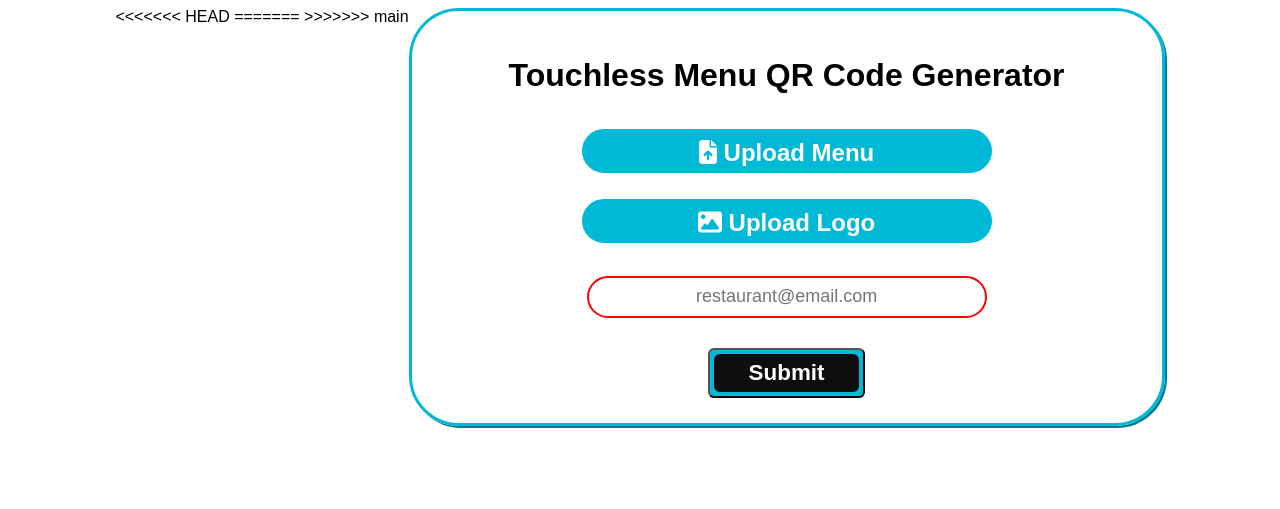
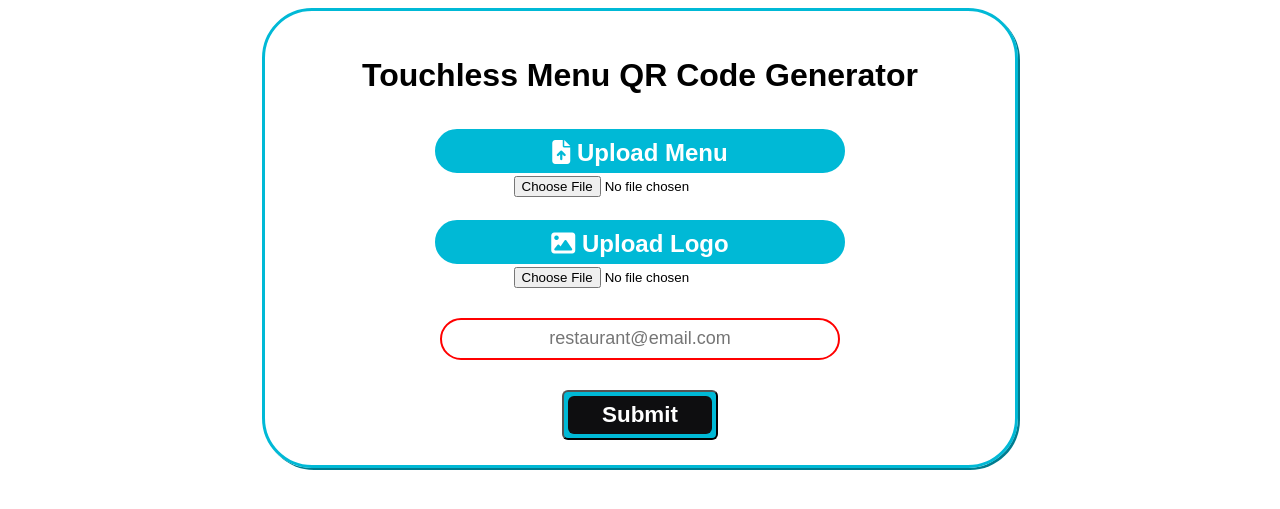
Before and after one commit to AR1985/touchless_menu_qr_code, a Flask app: page /upload in a window 1280 px wide. Shown: the top 509 px of the page. Run offline with Flask 2, Linux system fonts and the light colour scheme; some libraries are stand-ins or nearby versions.

Commit message:
Removed  display: none; property  from the style input[type='file'] in the layout.css file, and commented out some comments in header showing up as text in body

```diff
--- a/generate-menu-QR-code/static/styles/layout.css
+++ b/generate-menu-QR-code/static/styles/layout.css
@@ -59,7 +59,7 @@ label:hover {
 }
 
 input[type="file"] {
-  display:none;
+
 }
 
 input[type="email"] {
--- a/generate-menu-QR-code/templates/upload.html
+++ b/generate-menu-QR-code/templates/upload.html
@@ -1,11 +1,11 @@
 <!DOCTYPE html>
 <html>
    <head>
-<<<<<<< HEAD
+<!-- <<<<<<<<< HEAD -->
       <script src="https://kit.fontawesome.com/b280d35f25.js" crossorigin="anonymous"></script>
-=======
+<!-- <<<<<<<<< =======  -->
       <link rel="stylesheet" type="text/css" href="{{ url_for('static', filename='styles/layout.css') }}">
->>>>>>> main
+<!-- >>>>>>> main -->
    </head>
    <body>
       <div class="formwrapper">
```
Also changed, not shown: generate-menu-QR-code/static/AntiperistaticallyNavelwortTurmeric_logo.png (added), generate-menu-QR-code/static/AntiperistaticallyNavelwortTurmeric_qrcode.png (added), generate-menu-QR-code/static/AntiperistaticallyNavelwortTurmeric_qrcode_logo.png (added), 1 other file.
